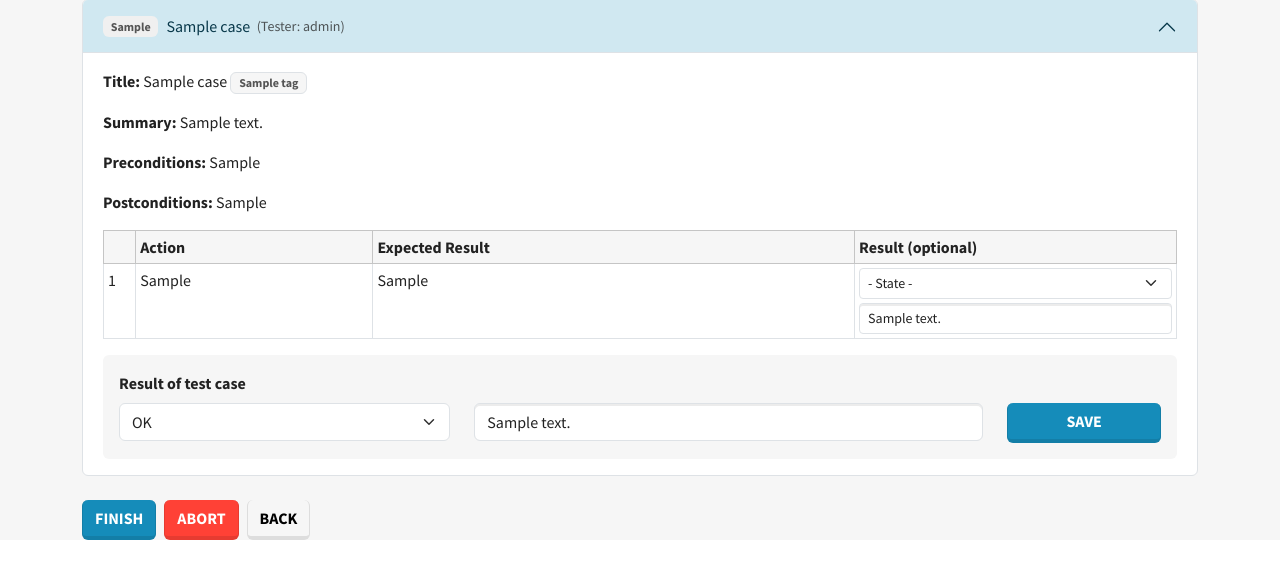
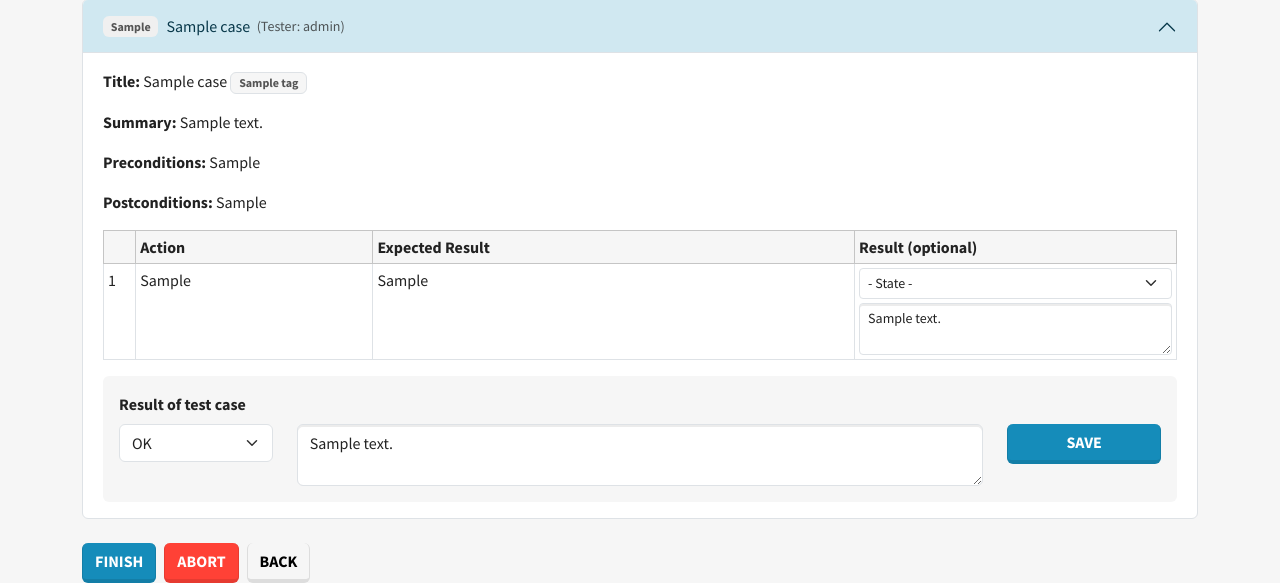
Before and after one commit to winklermw-mz/BugBlitz, a Flask app: page /run/1/execute in a window 1280 px wide, after a click that opens the changed part. Shown: the part 295-878 px from the top of the page. Before the commit the page ends 835 px from the top, so only its background shows below. Run offline with Flask 3, Linux system fonts and the light colour scheme; a user stored in the database is signed in; tables that the repository leaves empty hold one stand-in row (values such as "Sample post"); some libraries are stand-ins or nearby versions.

Commit message:
converted some text input fields to text areas

```diff
--- a/templates/case_form.html
+++ b/templates/case_form.html
@@ -33,7 +33,7 @@
             {% for t in all_tags %}<option value="{{ t }}">{% endfor %}
         </datalist>
     </div>
-    <div class="mb-3"><label>Summary</label><input type="text" name="summary" class="form-control" value="{{ case.summary or '' }}"></div>
+    <div class="mb-3"><label>Summary</label><textarea name="summary" class="form-control">{{ case.summary or '' }}</textarea></div>
     <div class="row">
         <div class="col-md-6 mb-3"><label>Preconditions</label><textarea name="precondition" class="form-control">{{ case.precondition or '' }}</textarea></div>
         <div class="col-md-6 mb-3"><label>Postconditions</label><textarea name="postcondition" class="form-control">{{ case.postcondition or '' }}</textarea></div>
--- a/templates/execute.html
+++ b/templates/execute.html
@@ -75,7 +75,7 @@
                                                 <option value="{{ ok }}" {% if step_res and step_res.status == ok %}selected{% endif %}>OK</option>
                                                 <option value="{{ failed }}" {% if step_res and step_res.status == failed %}selected{% endif %}>Fail</option>
                                             </select>
-                                            <input type="text" name="step_comment_{{ step.step_number }}" class="form-control form-control-sm" placeholder="Comment" value="{{ step_res.comment if step_res else '' }}">
+                                            <textarea name="step_comment_{{ step.step_number }}" class="form-control form-control-sm" placeholder="Comment">{{ step_res.comment if step_res else '' }}</textarea>
                                             {% else %}
                                                 {% if step_res %}
                                                     <span class="badge me-2
@@ -97,7 +97,7 @@
                     <div class="bg-light p-3 rounded">
                         <label class="form-label fw-bold">Result of test case</label>
                         <div class="row">
-                            <div class="col-md-4">
+                            <div class="col-md-2">
                                 <select name="status" class="form-select">
                                     <option value="{{ ok }}" {% if assign.result == ok %}selected{% endif %}>OK</option>
                                     <option value="{{ failed }}" {% if assign.result == failed %}selected{% endif %}>Failed</option>
@@ -105,8 +105,8 @@
                                     <option value="{{ not_tested }}" {% if assign.result == not_tested %}selected{% endif %}>Not tested</option>
                                 </select>
                             </div>
-                            <div class="col-md-6">
-                                <input type="text" name="comment" class="form-control" placeholder="Comment" value="{{ assign.comment or '' }}">
+                            <div class="col-md-8">
+                                <textarea name="comment" class="form-control" placeholder="Comment">{{ assign.comment or '' }}</textarea>
                             </div>
                             <div class="col-md-2">
                                 <button type="submit" class="btn btn-primary w-100">Save</button>
```
